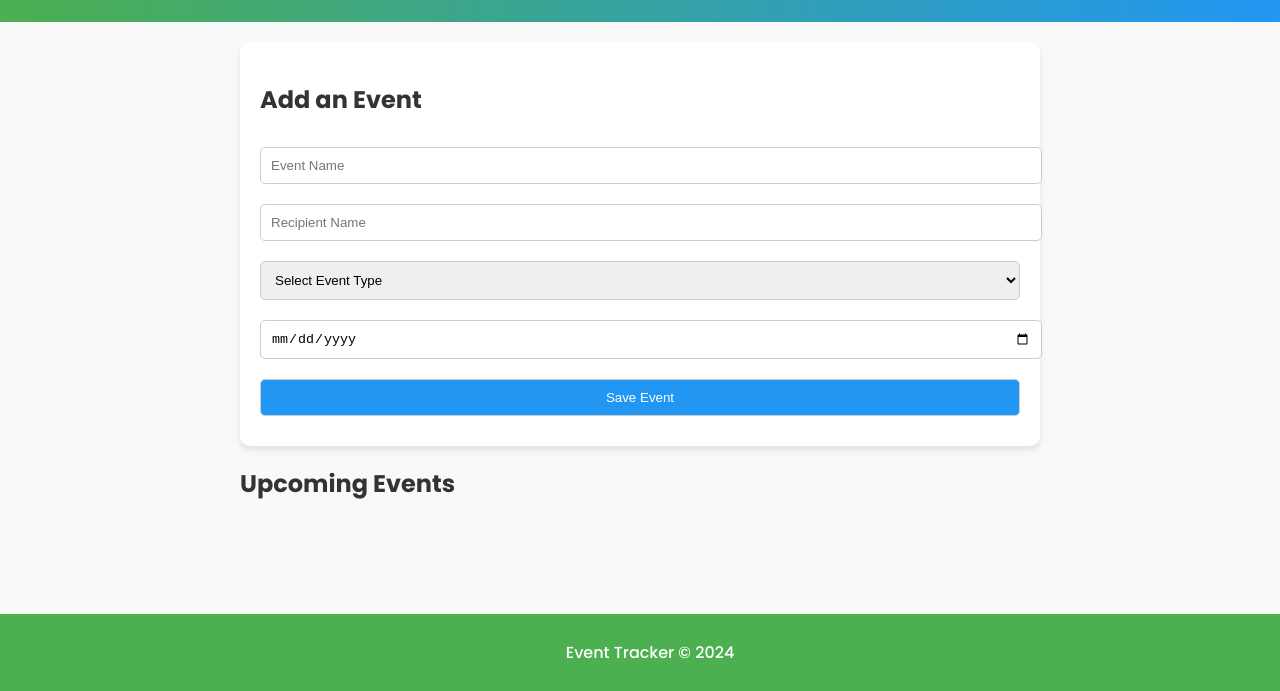
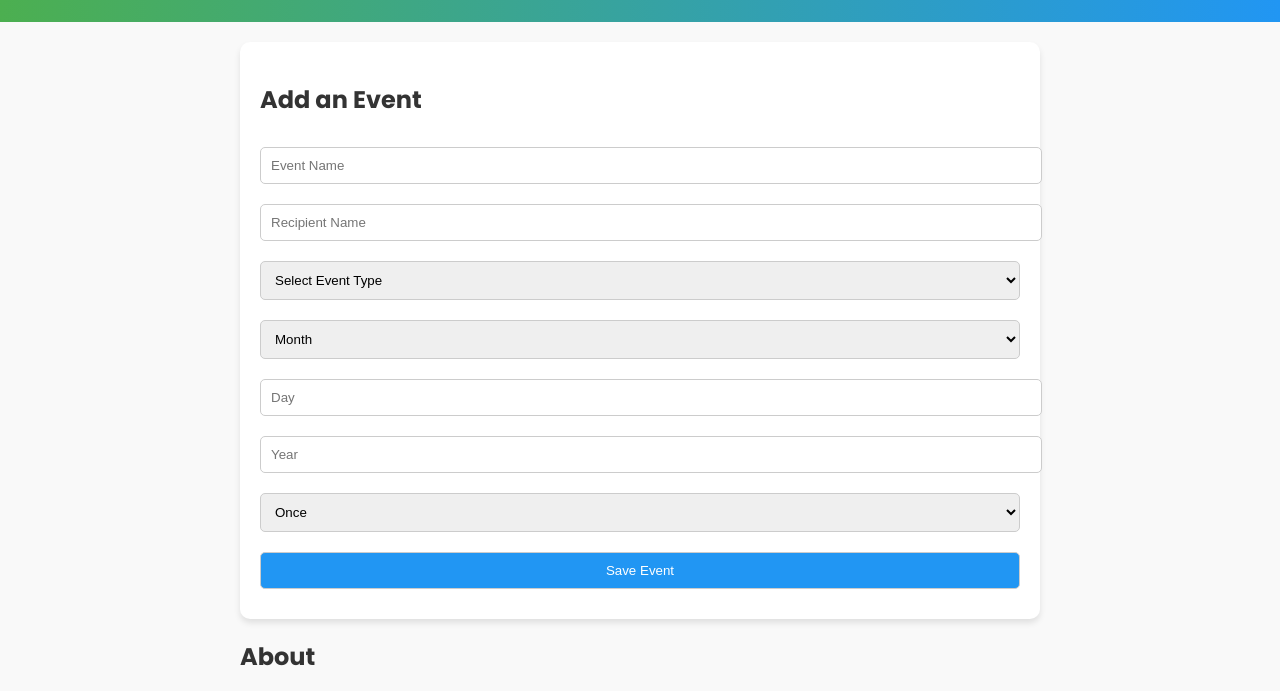
Before and after one commit to optimusProgrammator/My-Great-Personal-Projects, a plain HTML site: page savethedate/index.html in a window 1280 px wide. Shown: the part 109-800 px from the top of the page. Drawn offline with Linux system fonts and the light colour scheme.

Commit message:
Update index.html

```diff
--- a/savethedate/index.html
+++ b/savethedate/index.html
@@ -4,8 +4,8 @@
   <meta charset="UTF-8">
   <meta name="viewport" content="width=device-width, initial-scale=1.0">
   <title>Event Tracker</title>
+  <link href="https://fonts.googleapis.com/css2?family=Poppins:wght@300;500;700&display=swap" rel="stylesheet">
   <link rel="stylesheet" href="styles.css">
-  <link href="https://fonts.googleapis.com/css2?family=Poppins:wght@300;500;700&display=swap" rel="stylesheet">
 </head>
 <body>
   <header>
@@ -13,6 +13,8 @@
   </header>
 
   <main>
+    <div id="content-wrapper">
+      <!-- Left section for form -->
       <section id="form-section">
         <h2>Add an Event</h2>
         <form id="event-form">
@@ -26,21 +28,50 @@
             <option value="Gathering">Gathering</option>
             <option value="Special">Special</option>
           </select>
-        <input type="date" id="event-date" required>
+          <div class="date-group">
+            <select id="event-month" required>
+              <option value="" disabled selected>Month</option>
+              <option value="1">January</option>
+              <option value="2">February</option>
+              <option value="3">March</option>
+              <option value="4">April</option>
+              <option value="5">May</option>
+              <option value="6">June</option>
+              <option value="7">July</option>
+              <option value="8">August</option>
+              <option value="9">September</option>
+              <option value="10">October</option>
+              <option value="11">November</option>
+              <option value="12">December</option>
+            </select>
+            <input type="number" id="event-day" placeholder="Day" min="1" max="31" required>
+            <input type="number" id="event-year" placeholder="Year" min="1900" required>
+          </div>
+          <select id="event-frequency" required>
+            <option value="Once" selected>Once</option>
+            <option value="Daily">Daily</option>
+            <option value="Weekly">Weekly</option>
+            <option value="Monthly">Monthly</option>
+            <option value="Yearly">Yearly</option>
+          </select>
           <button type="submit">Save Event</button>
         </form>
       </section>
 
+      <!-- Right section for the about paragraph -->
+      <section id="about-section">
+        <h2>About</h2>
+        <p>This Event Tracker helps you keep track of important events such as birthdays, anniversaries, and tasks. You can easily input the event name, recipient, date, and frequency. The event list will show upcoming events and notify you when they are near.</p>
+      </section>
+    </div>
+
+    <!-- Section for the event list below the form and about -->
     <section id="event-list-section">
       <h2>Upcoming Events</h2>
       <div id="event-list"></div>
     </section>
   </main>
 
-  <footer>
-    <p>Event Tracker &copy; 2024</p>
-  </footer>
-
   <script src="script.js"></script>
 </body>
 </html>
```
Lines whose indentation alone changed are shown as unchanged.
